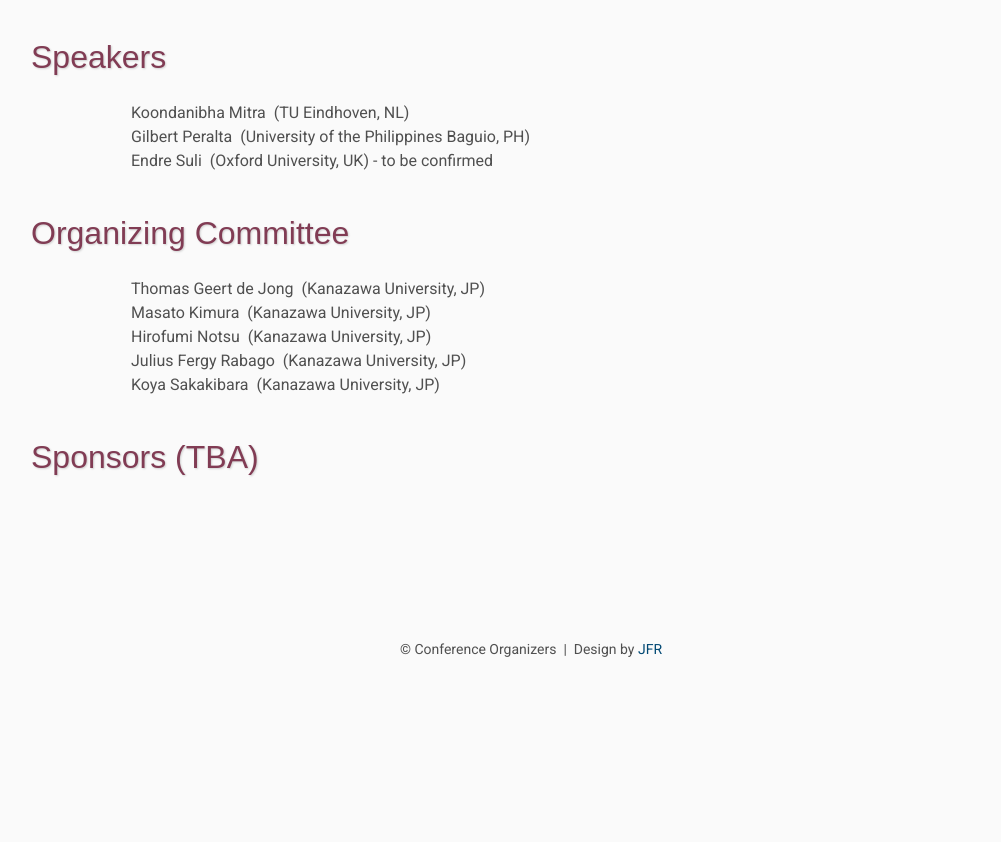
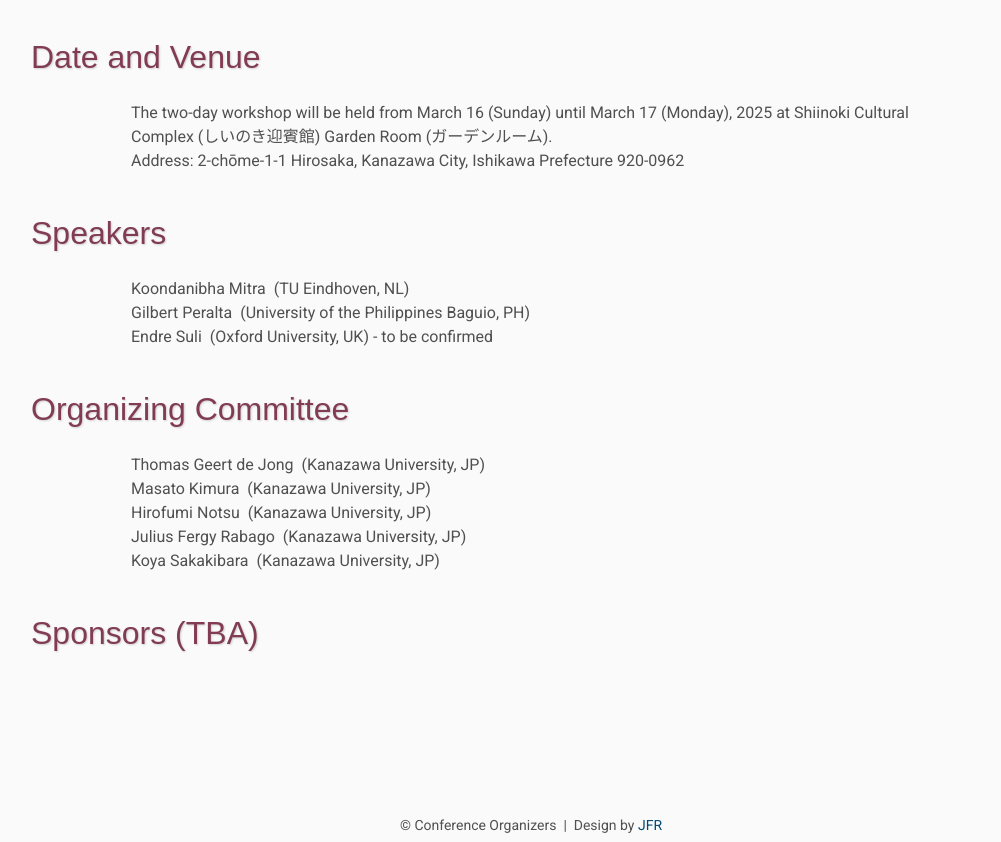
Before and after one commit to jftrabago/MNANP2025, a plain HTML site: page index.html in a window 1280 px wide. Shown: the part 957-1799 px from the top of the page, without its empty margins (109-1110 px from the left). Before the commit the page ends 1678 px from the top, so only its background shows below. Drawn offline with Linux system fonts and the light colour scheme.

Commit message:
Update index.html

```diff
--- a/index.html
+++ b/index.html
@@ -55,6 +55,15 @@
         in case you want to see an example of this template being used in the wild.
     </p> -->
 
+    <h2>Date and Venue</h2>
+    <p>
+	<ul>
+	<li> The two-day workshop will be held from March 16 (Sunday) until March 17 (Monday), 2025 at Shiinoki Cultural Complex (しいのき迎賓館) Garden Room (ガーデンルーム). </li>
+	<li> Address: 2-chōme-1-1 Hirosaka, Kanazawa City, Ishikawa Prefecture 920-0962 </li>
+	</ul>
+    </p>
+
+
     <h2>Speakers</h2>
     <p>
 		<ul>
```
